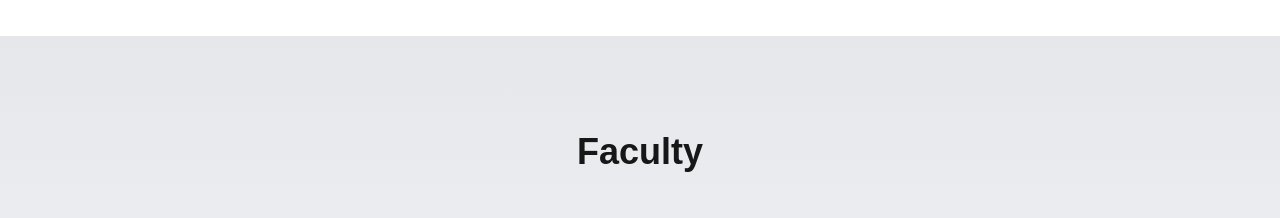
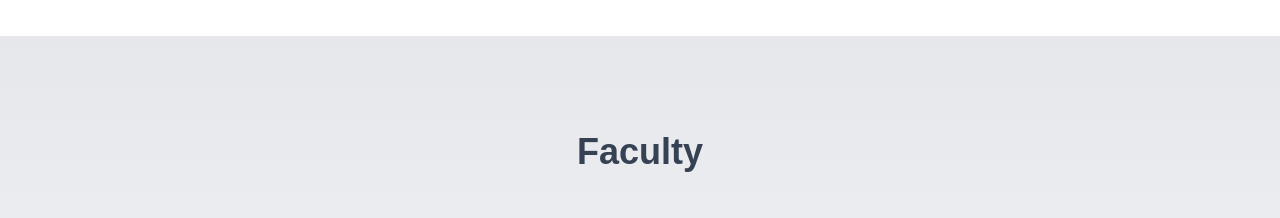
Before and after one commit to whatisyourusername/DIAcademy_Website, a Next.js app: page / in a window 1280 px wide. Shown: the part 1440-1658 px from the top of the page. Built offline with nearby package versions, Linux system fonts and the light colour scheme; grey boxes are pictures that could not be loaded.

Commit message:
Update fonts

```diff
--- a/components/home/Faculty.tsx
+++ b/components/home/Faculty.tsx
@@ -43,7 +43,7 @@ export default function Faculty() {
     >
       <div className="mx-auto max-w-7xl px-4 md:px-8">
 
-        <h2 className="mb-12 text-center text-4xl font-bold">
+        <h2 className="mb-12 text-center text-4xl font-bold text-gray-700">
           Faculty
         </h2>
 
--- a/components/home/Main.tsx
+++ b/components/home/Main.tsx
@@ -8,7 +8,7 @@ export default function Main() {
       id="main"
       className="flex h-[calc(100vh-80px)] flex-col items-center justify-center bg-gradient-to-b from-white to-blue-50">
 
-      <h1 className="text-6xl font-extrabold text-gray-900">
+      <h1 className="px-4 text-4xl font-extrabold text-gray-900 sm:px-6 md:px-0 md:text-6xl">
         QUAD ACADEMY
       </h1>
 
```
Lines whose indentation alone changed are shown as unchanged.
